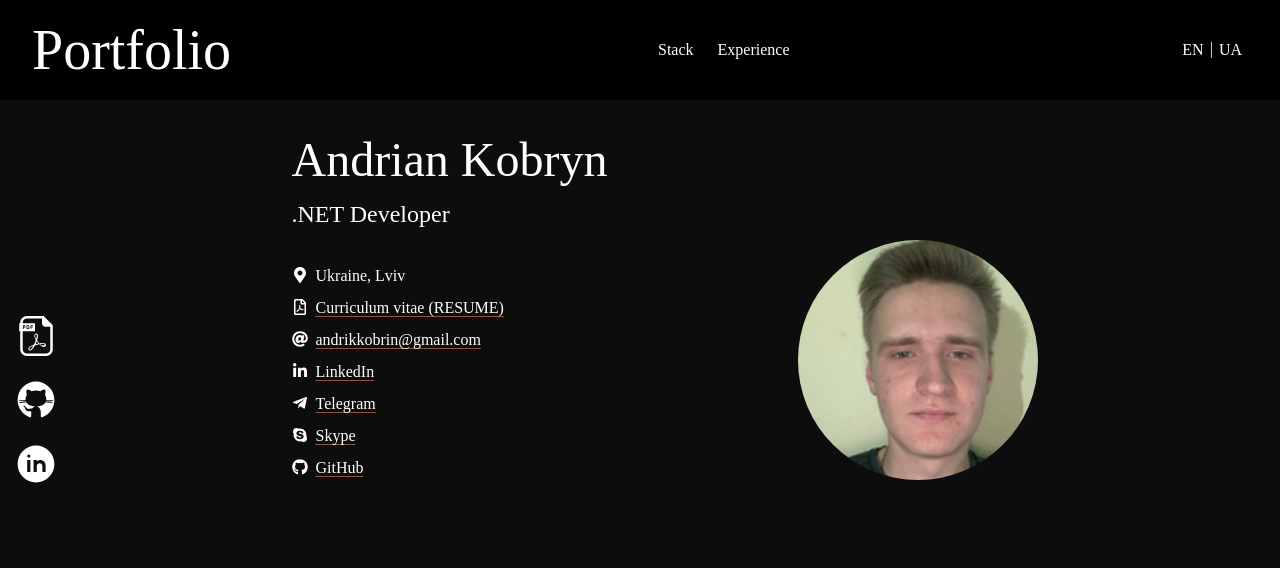
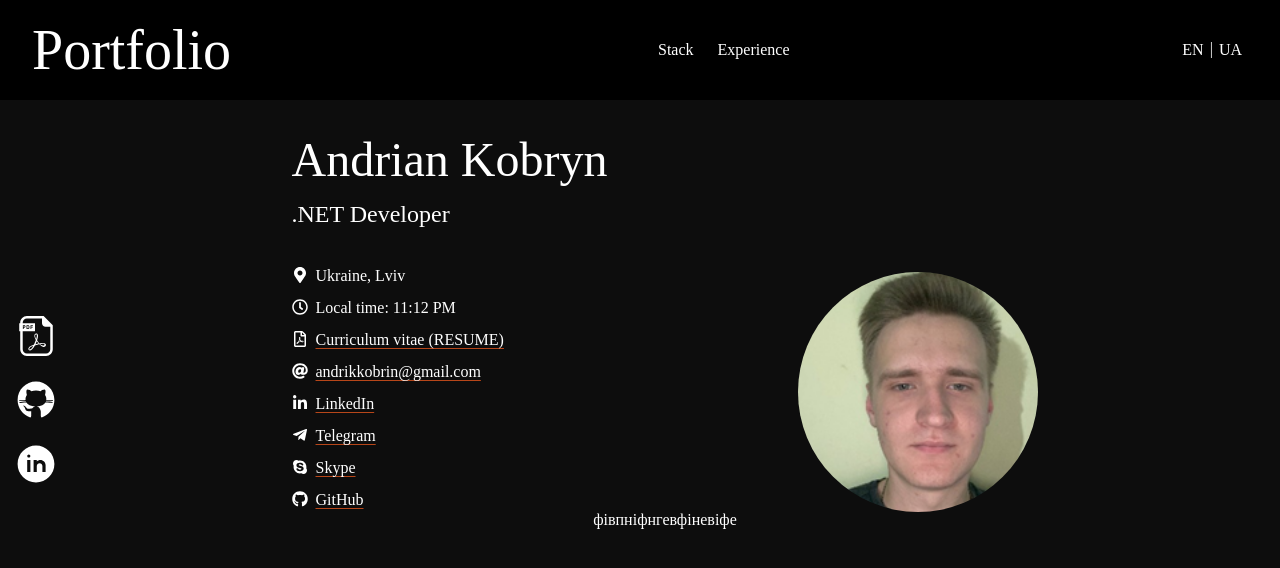
Before and after one commit to TheEnemy25/TheEnemy25, a React (Vite) app: page / in a window 1280 px wide. Shown: the top 568 px of the page. Built offline with nearby package versions, Linux system fonts and the light colour scheme; a web font is replaced by a local one.

Commit message:
feat(About): Added local time

```diff
--- a/src/components/panel/SupportPanel.scss
+++ b/src/components/panel/SupportPanel.scss
@@ -54,10 +54,10 @@
         left: 60px;
         transform: translateY(-50%);
         white-space: nowrap;
-        background-color: variables.$black-color;
+        background-color: variables.$white-color;
         padding: 10px 15px;
         border-radius: 8px;
-        @include mixins.text-styles(16px, variables.$white-color, Tight);
+        @include mixins.text-styles(16px, variables.$black-color, Tight);
 
         &::before {
             content: "";
@@ -69,7 +69,7 @@
             height: 0;
             border-style: solid;
             border-width: 7px 10px 7px 0;
-            border-color: transparent variables.$black-color transparent transparent;
+            border-color: transparent variables.$white-color transparent transparent;
         }
     }
 }
--- a/src/containers/about/About.scss
+++ b/src/containers/about/About.scss
@@ -5,6 +5,7 @@
 .about {
     display: flex;
     padding: 24px 96px;
+    flex-direction: column;
 
     &__wrapper {
         display: flex;
@@ -96,3 +97,7 @@ $social-colors: (
         transition: transform 0.3s ease;
     }
 }
+
+.about__description {
+    color: white;
+}
--- a/src/containers/about/About.tsx
+++ b/src/containers/about/About.tsx
@@ -1,17 +1,16 @@
 import React from "react";
 import "./About.scss";
-import photo from "/public/images/photo.png";
+import photo from "/images/photo.png";
 import { contactData } from "../../data/contactData";
-
+import { useCurrentTime } from "../../hooks/useCurrentTime";
 
 const About: React.FC = () => {
+    const currentTime = useCurrentTime("Europe/Kyiv");
+
     return (
-        <>
         <section className="about">
             <article className="about__wrapper">
-
                 <div className="about__info">
-
                     <div className="about__header">
                         <h1 className="about__header-title">Andrian Kobryn</h1>
                         <h2 className="about__header-subtitle">.NET Developer</h2>
@@ -21,7 +20,9 @@ const About: React.FC = () => {
                         {contactData.map((item, index) => (
                             <div key={index} className="about__social-contact">
                                 <span className="about__social-contact-icon">{item.icon}</span>
-                                    {item.link ? (
+                                {item.id === "time" ? (
+                                    <p className="about__social-contact-text">{currentTime}</p>
+                                ) : item.link ? (
                                     <a href={item.link} className="about__social-contact-link" target="_blank" rel="noopener noreferrer">
                                         {item.text}
                                     </a>
@@ -31,16 +32,19 @@ const About: React.FC = () => {
                             </div>
                         ))}
                     </div>
-
                 </div>
 
                 <div className="about__photo">
                     <img src={photo} alt="Andrian Kobryn" className="about__photo-img" />
                 </div>
+            </article>
 
+            <article className="about__wrapper">
+                <div className="about__description">
+                    фівпніфнгевфіневіфе
+                </div>
             </article>
         </section>
-        </>
     );
 };
 
--- a/src/data/contactData.tsx
+++ b/src/data/contactData.tsx
@@ -1,7 +1,8 @@
-import { FaMapMarkerAlt, FaAt, FaTelegramPlane, FaSkype, FaGithub, FaLinkedinIn, FaRegFilePdf } from "react-icons/fa";
+import { FaMapMarkerAlt, FaAt, FaTelegramPlane, FaSkype, FaGithub, FaLinkedinIn, FaRegFilePdf, FaRegClock } from "react-icons/fa";
 
 export const contactData = [
     { icon: <FaMapMarkerAlt className="about__social-contact-icon" />, text: "Ukraine, Lviv" },
+    { icon: <FaRegClock className="about__social-contact-icon" />, text: "Loading time...", id: "time" },
     { icon: <FaRegFilePdf className="about__social-contact-icon about__social-contact-icon--pdf" />, link: "https://github.com/TheEnemy25", text: "Curriculum vitae (RESUME)" },
     { icon: <FaAt className="about__social-contact-icon about__social-contact-icon--email" />, link: "mailto:andrikkobrin@gmail.com", text: "andrikkobrin@gmail.com" },
     { icon: <FaLinkedinIn className="about__social-contact-icon about__social-contact-icon--linkedin" />, link: "https://www.linkedin.com/in/andrian-kobryn/", text: "LinkedIn" },
--- /dev/null
+++ b/src/hooks/useCurrentTime.ts
@@ -0,0 +1,24 @@
+import { useState, useEffect } from "react";
+
+export const useCurrentTime = (timeZone: string) => {
+    const [currentTime, setCurrentTime] = useState("");
+
+    useEffect(() => {
+        const formatter = new Intl.DateTimeFormat("en-US", {
+            hour: "2-digit",
+            minute: "2-digit",
+            timeZone,
+        });
+
+        const updateClock = () => {
+            setCurrentTime(`Local time: ${formatter.format(new Date())}`);
+        };
+
+        updateClock();
+        const interval = setInterval(updateClock, 1000);
+
+        return () => clearInterval(interval);
+    }, [timeZone]);
+
+    return currentTime;
+};
--- a/src/page/Main.tsx
+++ b/src/page/Main.tsx
@@ -1,14 +1,10 @@
-import { Route, Routes } from 'react-router-dom';
 import './Main.scss';
 import About from '../containers/about/About';
 
 const Main: React.FC = () => {
     return (
         <>
-            <Routes>
-                <Route path="/" element={<About />} />
-
-            </Routes>
+            <About />
         </>
     );
 };
```
Lines whose indentation alone changed are shown as unchanged.
